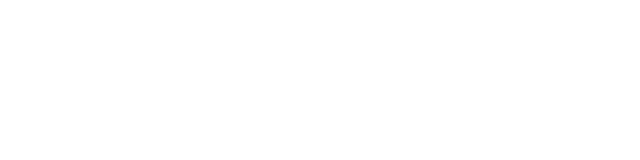
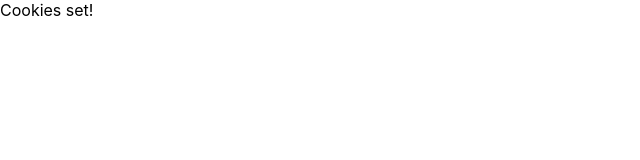
Before and after one commit to kevinaraujo/react-from-zero-advanced, a React (Create React App) app: page /set-cookie in a window 1280 px wide. Shown: the top 160 px of the page, without its empty margins (0-640 px from the left). Built offline with nearby package versions, Linux system fonts and the light colour scheme.

Commit message:
use cookies in private routes.

```diff
--- a/package.json
+++ b/package.json
@@ -8,7 +8,9 @@
     "@testing-library/user-event": "^12.1.10",
     "react": "^17.0.1",
     "react-dom": "^17.0.1",
+    "react-router-dom": "^5.2.0",
     "react-scripts": "4.0.1",
+    "universal-cookie": "^4.0.4",
     "web-vitals": "^0.2.4"
   },
   "scripts": {
--- a/src/auth.js
+++ b/src/auth.js
@@ -1,3 +1,13 @@
+import Cookies from 'universal-cookie';
+
 export const authenticated = () => {
+    const cookies = new Cookies();
+
+    const cookie = cookies.get('user');
+
+    if (typeof cookie === 'undefined') {
+        return false;
+    }
+
     return true;
 }
--- /dev/null
+++ b/src/pages/SetCookie/index.js
@@ -0,0 +1,19 @@
+import Cookies from 'universal-cookie';
+
+const SetCookie = () => {
+
+    const user = { name: 'Kevin' };
+
+    const cookies = new Cookies();
+    cookies.set('user', user, {
+        expires: new Date(Date.now()+60000)
+    });
+
+    return (
+        <div>
+            Cookies set!
+        </div>
+    );
+}
+
+export default SetCookie;
--- a/src/routes.js
+++ b/src/routes.js
@@ -2,6 +2,7 @@ import React, { Component } from 'react';
 import {Route, BrowserRouter, Switch, Redirect} from 'react-router-dom';
 import Home from './pages/Home';
 import Panel from './pages/Panel';
+import SetCookie from './pages/SetCookie';
 import { authenticated } from './auth';
 
 const PrivateRoute = ({ component: Component, ...rest}) => (
@@ -19,6 +20,7 @@ const Routes = () => {
         <BrowserRouter>
             <Switch>
                 <Route exact path="/" component={Home}/>
+                <Route exact path="/set-cookie" component={SetCookie}/>
                 <PrivateRoute exatc path="/panel" component={Panel}/>
             </Switch>
         </BrowserRouter>
```
Also changed, not shown: 2 other files (tests, documents, lock files or other folders).
